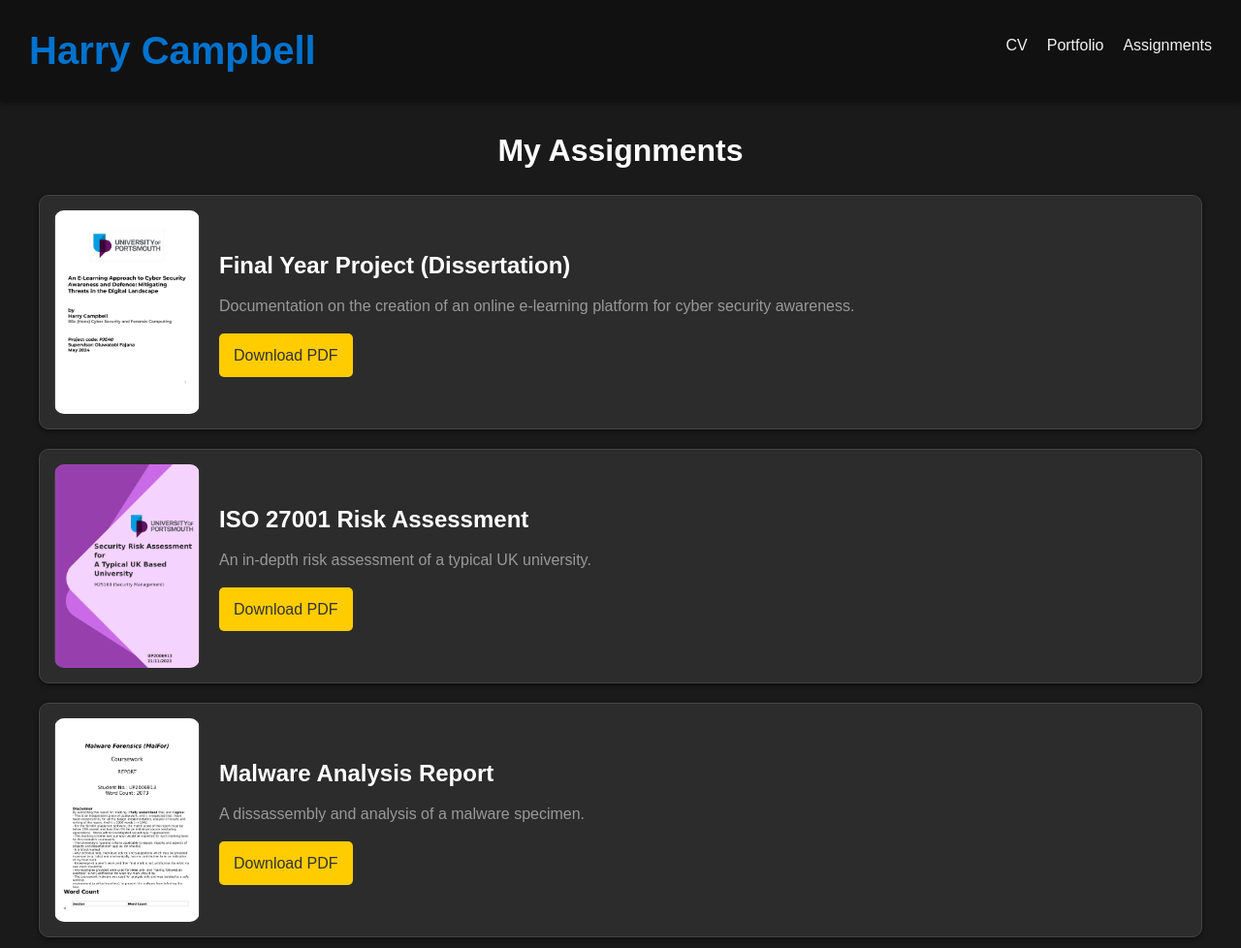
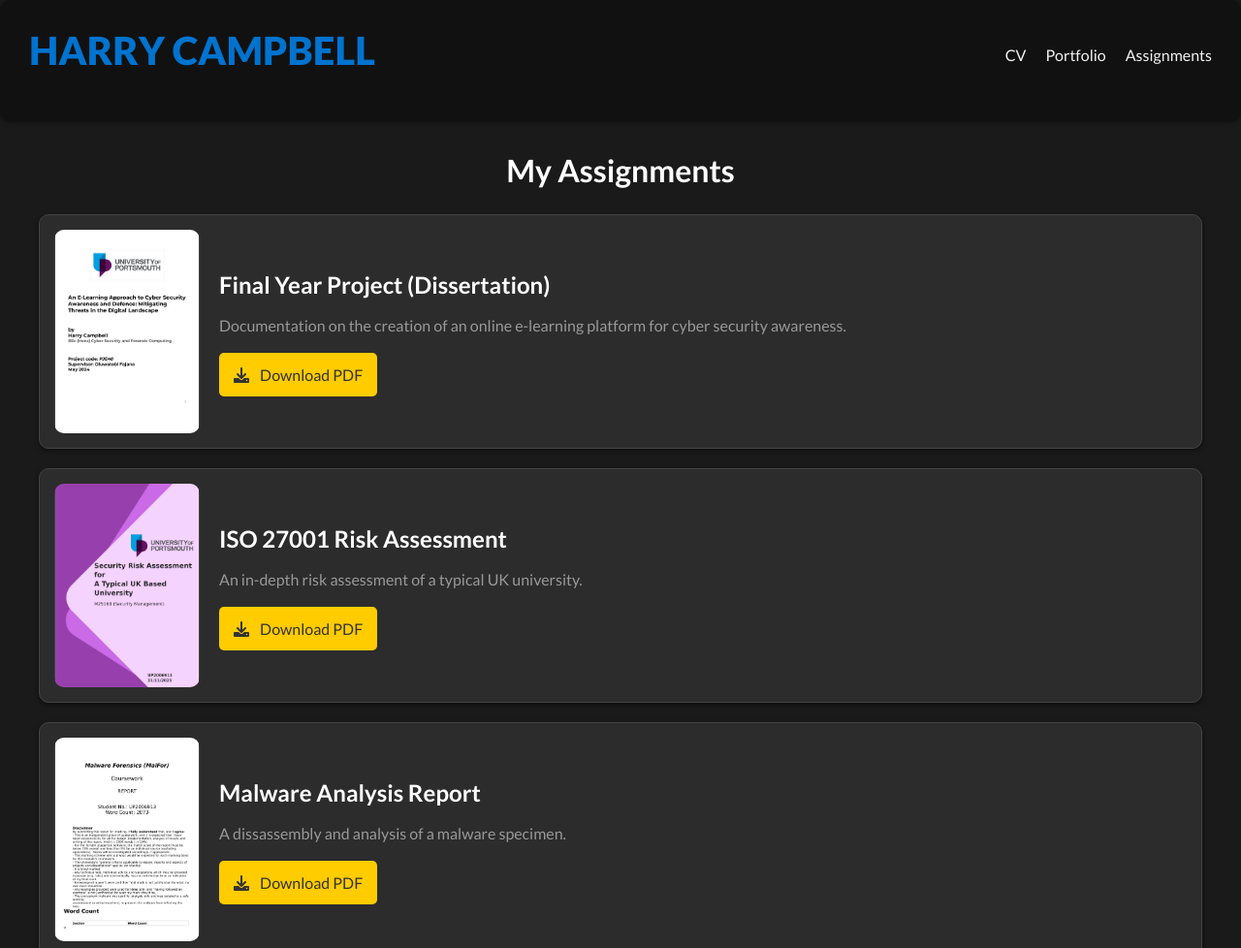
Before and after one commit to Hcampbell5/CV_Digital, a plain HTML site: page assignments.html in a window 1280 px wide. Shown: the top 978 px of the page at 97% size. Drawn offline with Linux system fonts and the light colour scheme.

Commit message:
Fontawesome and Google fonts

```diff
--- a/assignments.html
+++ b/assignments.html
@@ -7,10 +7,12 @@
     <title>Harry Campbell - Assignments</title>
     <link rel="stylesheet" href="styles.css">
     <link rel="stylesheet" href="https://cdnjs.cloudflare.com/ajax/libs/font-awesome/6.0.0-beta3/css/all.min.css" />
+    <link href="https://fonts.googleapis.com/css2?family=Lato:wght@400;700;900&display=swap" rel="stylesheet"></head>
+
 </head>
 <body>
     <header>
-        <h1>Harry Campbell</h1>
+        <h1>HARRY CAMPBELL</h1>
         <nav>
             <ul>
                 <li><a href="index.html">CV</a></li>
@@ -29,7 +31,8 @@
                 <div class="assignment-content">
                     <h4>Final Year Project (Dissertation)</h4>
                     <p>Documentation on the creation of an online e-learning platform for cyber security awareness.</p>
-                    <a href="assignments/FYP.pdf" class="download-btn" download>Download PDF</a>
+                    <a href="assignments/FYP.pdf" class="download-btn" target="_blank" download>
+                        <i class="fas fa-download"></i>     Download PDF</a>
                 </div>
             </li>
 
@@ -39,7 +42,8 @@
                 <div class="assignment-content">
                     <h4>ISO 27001 Risk Assessment</h4>
                     <p>An in-depth risk assessment of a typical UK university.</p>
-                    <a href="assignments/risk-assessment.pdf" class="download-btn" download>Download PDF</a>
+                    <a href="assignments/risk-assessment.pdf" class="download-btn" target="_blank"  download>
+                        <i class="fas fa-download"></i>     Download PDF</a>
                 </div>
             </li>
 
@@ -49,7 +53,8 @@
                 <div class="assignment-content">
                     <h4>Malware Analysis Report</h4>
                     <p>A dissassembly and analysis of a malware specimen.</p>
-                    <a href="assignments/malware-report.pdf" class="download-btn" download>Download PDF</a>
+                    <a href="assignments/malware-report.pdf" class="download-btn" target="_blank"  download>
+                        <i class="fas fa-download"></i>     Download PDF</a>
                 </div>
             </li>
 
--- a/project.css
+++ b/project.css
@@ -15,6 +15,45 @@ body {
     background-color: #1a1a1a; /* Dark background */
     color: #d3d3d3; /* Light gray text for contrast */
     line-height: 1.6;
+}
+
+/* Apply Lato font for everything */
+body, h1, h2, h3, h4, h5, h6, p, a {
+    font-family: 'Lato', sans-serif;
+    font-weight: 400;
+    color: #d3d3d3;
+    line-height: 1.6;
+}
+
+h1 {
+    font-family: 'Lato', sans-serif;
+    font-weight: 900;
+    font-size: 3rem;
+    color: #fff;
+    margin-bottom: 20px;
+}
+
+h2, h3, h4, h5, h6 {
+    font-weight: 700;
+}
+
+p {
+    font-size: 1rem;
+    margin-bottom: 20px;
+}
+
+a {
+    color: #0073cf;
+    text-decoration: none;
+}
+
+a:hover {
+    text-decoration: underline;
+}
+
+h2, h3 {
+    font-weight: 700;
+    color: #0073cf;
 }
 
 /* Header Section Styling */
--- a/styles.css
+++ b/styles.css
@@ -18,14 +18,52 @@ li br {
     margin-left: 20px;
 }
 
+/* Apply Lato font for everything */
+body, h1, h2, h3, h4, h5, h6, p, a {
+    font-family: 'Lato', sans-serif;
+    font-weight: 400;
+    color: #d3d3d3;
+    line-height: 1.6;
+}
+
+h1 {
+    font-family: 'Lato', sans-serif;
+    font-weight: 900;
+    font-size: 3rem;
+    color: #fff;
+    margin-bottom: 20px;
+}
+
+h2, h3, h4, h5, h6 {
+    font-weight: 700;
+}
+
+p {
+    font-size: 1rem;
+    margin-bottom: 20px;
+}
+
+a {
+    color: #0073cf;
+    text-decoration: none;
+}
+
+a:hover {
+    text-decoration: underline;
+}
+
+h2, h3 {
+    font-weight: 700;
+    color: #0073cf;
+}
+
+
 body {
-    font-family: 'Arial', sans-serif;
     line-height: 1.6;
     background-color: #1a1a1a;
     color: #d3d3d3;
     padding: 20px;
-    padding-top: 80px;
-    padding-bottom: 80px;
+    padding-top: 100px;
 
 }
 
@@ -37,14 +75,13 @@ header {
     width: 100%;
     background-color: #111;
     padding: 20px 30px;
+    border-radius: 10px;
     box-shadow: 0 2px 5px rgba(0, 0, 0, 0.5);
     position: fixed;
     top: 0;
     left: 0;
     z-index: 10;
 }
-
-
 
 header h1 {
     color: #0073cf;
@@ -349,6 +386,10 @@ h3 {
     border-radius: 5px;
     transition: background-color 0.3s ease;
 }
+.download-btn i {
+    margin-right: 8px;
+}
+
 
 .download-btn:hover {
     background-color: #ffb300;
@@ -421,7 +462,7 @@ footer p {
     }
 
     body {
-        padding-top: 180px;
+        padding-top: 200px;
     }
 
     /* Stack navigation links vertically */
```
Also changed, not shown: index.html (+3 -3 lines), portfolio.html (+3 -1 lines), portfolio/gels-by-g.html (+3 -2 lines).
